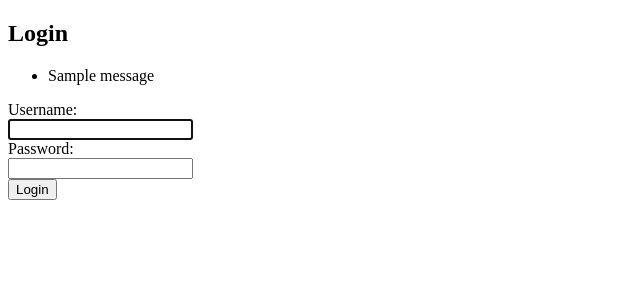
After one commit to ktourek/AdVanceRealEstate, a Django app: page /login/ in a window 1280 px wide. The commit adds this page. Shown: the top 300 px of the page, without its empty margins (0-640 px from the left). Run offline with Django 5.2, Linux system fonts and the light colour scheme; tables that the repository leaves empty hold one stand-in row (values such as "Sample post"); one stand-in notice (Sample message) is shown.

Commit message:
This includes the Login/Log out page and initial login link from the home screen.

```diff
--- /dev/null
+++ b/listings/urls.py
@@ -0,0 +1,9 @@
+from django.urls import path
+from django.contrib.auth import views as auth_views
+from . import views
+
+urlpatterns = [
+    path('', views.home, name='home'),
+    path('login/', auth_views.LoginView.as_view(template_name='accounts/login.html'), name='login'),
+    path('logout/', auth_views.LogoutView.as_view(), name='logout'),
+]
--- a/listings/views.py
+++ b/listings/views.py
@@ -1,9 +1,7 @@
-from django.shortcuts import render
-
-# Create your views here.
 from django.shortcuts import render
 from .models import Listing
 
 def home(request):
+    """Public homepage showing published listings."""
     listings = Listing.objects.filter(is_published=True).order_by('-listed_date')
     return render(request, 'listings/home.html', {'listings': listings})
--- a/manage.py
+++ b/manage.py
@@ -1,4 +1,4 @@
-#!/usr/bin/env python
+#!/usr/bin/venv python
 """Django's command-line utility for administrative tasks."""
 import os
 import sys
--- a/realestate_portal/settings.py
+++ b/realestate_portal/settings.py
@@ -39,6 +39,10 @@ INSTALLED_APPS = [
     'django.contrib.staticfiles',
     'listings.apps.ListingsConfig',
 ]
+
+LOGIN_URL = 'login'
+LOGIN_REDIRECT_URL = 'home'
+LOGOUT_REDIRECT_URL = 'login'
 
 MIDDLEWARE = [
     'django.middleware.security.SecurityMiddleware',
--- a/realestate_portal/urls.py
+++ b/realestate_portal/urls.py
@@ -14,11 +14,14 @@ Including another URLconf
     1. Import the include() function: from django.urls import include, path
     2. Add a URL to urlpatterns:  path('blog/', include('blog.urls'))
 """
+
+"""
+URL configuration for realestate_portal project.
+"""
 from django.contrib import admin
-from django.urls import path
-from listings import views
+from django.urls import path, include
 
 urlpatterns = [
     path('admin/', admin.site.urls),
-    path('', views.home, name='home'),
+    path('', include('listings.urls')),
 ]
--- /dev/null
+++ b/templates/accounts/login.html
@@ -0,0 +1,34 @@
+<!DOCTYPE html>
+<html lang="en">
+<head>
+    <meta charset="UTF-8">
+    <title>Login</title>
+</head>
+<body>
+    <h2>Login</h2>
+
+    {% if messages %}
+    <ul>
+        {% for message in messages %}
+        <li>{{ message }}</li>
+        {% endfor %}
+    </ul>
+    {% endif %}
+
+    <form method="post" action="{% url 'login' %}">
+        {% csrf_token %}
+        {{ form.non_field_errors }}
+        <div>
+            {{ form.username.label_tag }}<br>
+            {{ form.username }}
+            {{ form.username.errors }}
+        </div>
+        <div>
+            {{ form.password.label_tag }}<br>
+            {{ form.password }}
+            {{ form.password.errors }}
+        </div>
+        <button type="submit">Login</button>
+    </form>
+</body>
+</html>
```
Also changed, not shown: templates/base.html (+46 -10 lines).
